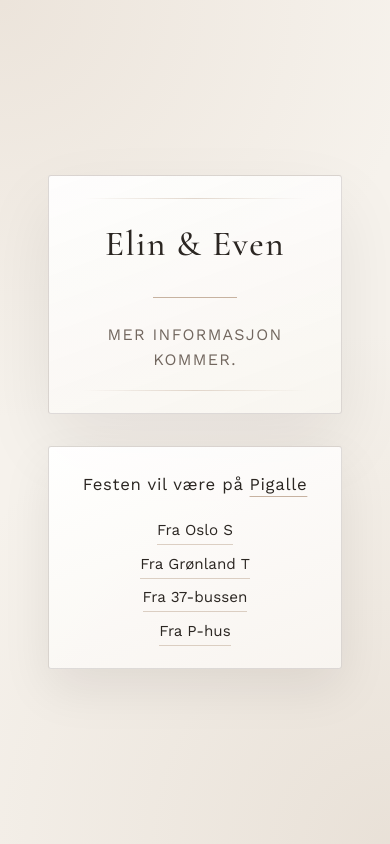
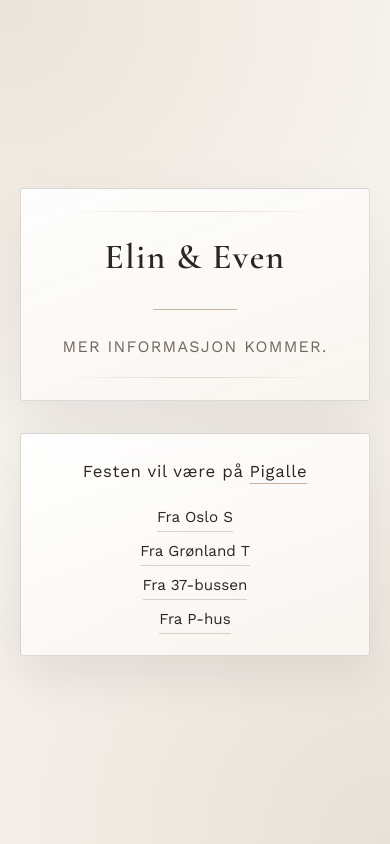
Before and after one commit to datagreier2/elinogeven, a React (Vite) app: page / in a window 390 px wide. Built offline with nearby package versions, Linux system fonts and the light colour scheme.

Commit message:
Improved margins on mobile screens

```diff
--- a/src/App.css
+++ b/src/App.css
@@ -2,7 +2,7 @@
   min-height: 100vh;
   display: grid;
   place-items: center;
-  padding: clamp(1.5rem, 4vw, 3.5rem);
+  padding: 0;
   position: relative;
   overflow: hidden;
 }
--- a/src/components/Invitation.css
+++ b/src/components/Invitation.css
@@ -1,7 +1,7 @@
 .invitation {
   width: min(720px, 100%);
   margin: 0 auto;
-  padding: clamp(1.5rem, 4vw, 3rem);
+  padding: 1.25rem;
 }
 
 .paper {
@@ -37,7 +37,7 @@
 .title {
   font-family: var(--font-display);
   font-size: clamp(2.2rem, 6vw, 4.1rem);
-  font-weight: 500;
+  font-weight: 700;
   letter-spacing: 0.04em;
   color: var(--color-ink);
   margin: 0;
```
